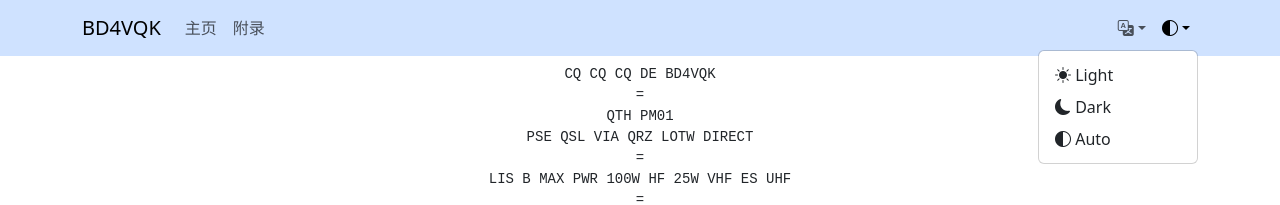
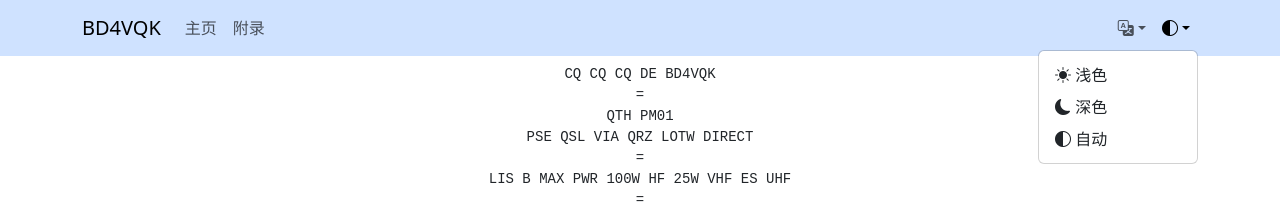
Before and after one commit to LYZhelloworld/QslNetWebsite, a Vue app: page /#/ in a window 1280 px wide. Both pictures are taken after a click on the button 1175 px from the left and 28 px from the top of the page. Shown: the top 205 px of the page. Built offline with nearby package versions, Linux system fonts and the light colour scheme.

Commit message:
Add i18n for colour modes

```diff
--- a/src/components/NavBar.vue
+++ b/src/components/NavBar.vue
@@ -6,7 +6,7 @@ defineProps<{
   colourMode: ColourModeEnum;
 }>();
 
-const emit = defineEmits<{
+defineEmits<{
   (e: 'changeColourMode', colourMode: ColourModeEnum): void
 }>();
 
@@ -80,11 +80,11 @@ export enum ColourModeEnum {
             </a>
             <div class="dropdown-menu dropdown-menu-end">
               <button class="btn btn-link dropdown-item" @click="$emit('changeColourMode', ColourModeEnum.Light)"><i
-                  class="bi bi-brightness-high-fill"></i> Light</button>
+                  class="bi bi-brightness-high-fill"></i> {{ t('navbar.colour-mode-light') }}</button>
               <button class="btn btn-link dropdown-item" @click="$emit('changeColourMode', ColourModeEnum.Dark)"><i
-                  class="bi bi-moon-fill"></i> Dark</button>
+                  class="bi bi-moon-fill"></i> {{ t('navbar.colour-mode-dark') }}</button>
               <button class="btn btn-link dropdown-item" @click="$emit('changeColourMode', ColourModeEnum.Auto)"><i
-                  class="bi bi-circle-half"></i> Auto</button>
+                  class="bi bi-circle-half"></i> {{ t('navbar.colour-mode-auto') }}</button>
             </div>
           </li>
         </ul>
--- a/src/i18n/en.json
+++ b/src/i18n/en.json
@@ -3,7 +3,10 @@
 	"navbar": {
 		"language": "Language",
 		"home": "Home",
-		"appendix": "Appendix"
+		"appendix": "Appendix",
+		"colour-mode-light": "Light",
+		"colour-mode-dark": "Dark",
+		"colour-mode-auto": "Auto"
 	},
 	"appendix": {
 		"title": "Appendix: List of CRAC License Classes, Operation Bands and Power Limits",
--- a/src/i18n/ja.json
+++ b/src/i18n/ja.json
@@ -3,7 +3,10 @@
 	"navbar": {
 		"language": "言語",
 		"home": "ホームページ",
-		"appendix": "付録"
+		"appendix": "付録",
+		"colour-mode-light": "ライト",
+		"colour-mode-dark": "ダーク",
+		"colour-mode-auto": "オート"
 	},
 	"appendix": {
 		"title": "付録：CRAC 免許証レベル、周波数と出力制限一覧",
--- a/src/i18n/zh-cn.json
+++ b/src/i18n/zh-cn.json
@@ -3,7 +3,10 @@
 	"navbar": {
 		"language": "语言",
 		"home": "主页",
-		"appendix": "附录"
+		"appendix": "附录",
+		"colour-mode-light": "浅色",
+		"colour-mode-dark": "深色",
+		"colour-mode-auto": "自动"
 	},
 	"appendix": {
 		"title": "附录：CRAC 操作证等级、操作频率及功率一览",
```
